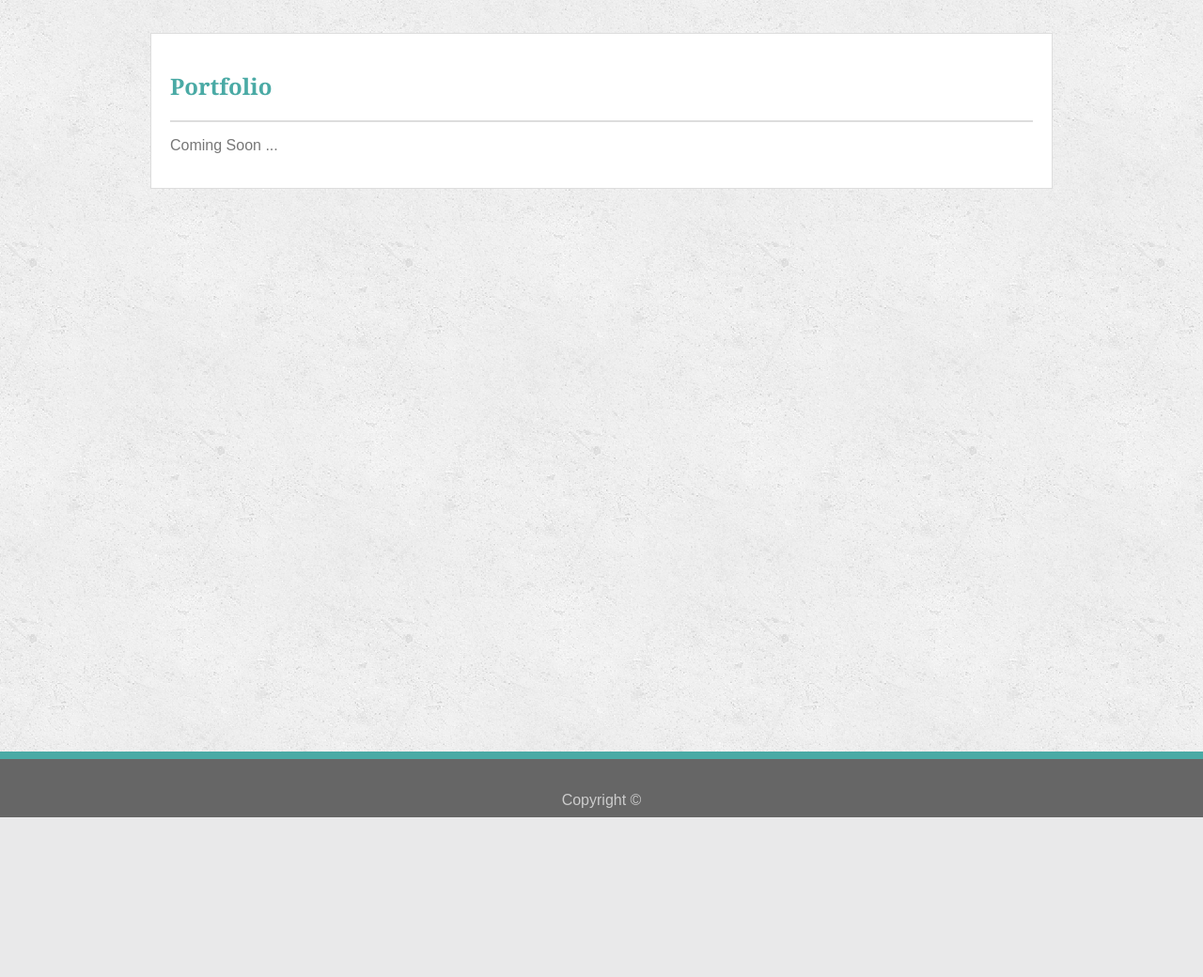
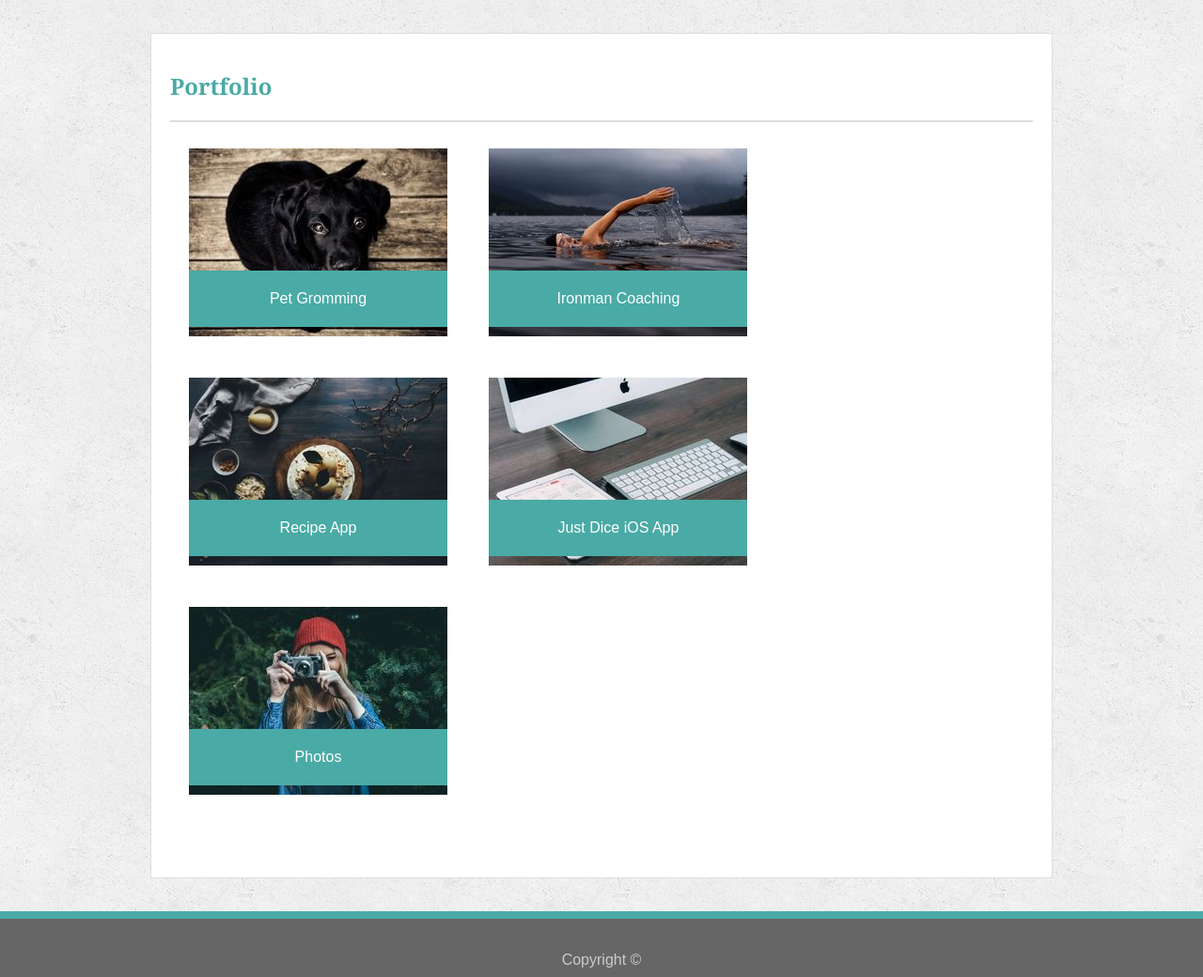
Before and after one commit to plinck/Basic-Portfolio, a PHP site: page /portfolio.html in a window 1280 px wide. Shown: the part 78-1118 px from the top of the page at 94% size. Before the commit the page ends 948 px from the top, so only its background shows below. Run offline with PHP 8.4, Linux system fonts and the light colour scheme.

Commit message:
Finiished Portfolio Page

```diff
--- a/assets/css/style.css
+++ b/assets/css/style.css
@@ -105,7 +105,8 @@ header {
 
     box-shadow: 0 0 8px 8px rgba(176, 224, 238, 1.0);
     border: 1px solid #777777;
-    z-index: 2;  /* Try to put on top of all other nav items */
+    z-index: 2;
+    /* Try to put on top of all other nav items */
 }
 
 .navigation a:active {
@@ -194,7 +195,8 @@ input[type=text],
 textarea {
     width: 100%;
     border-radius: 2px;
-    padding-left: 2px;  /* Since we have a radius */
+    padding-left: 2px;
+    /* Since we have a radius */
 }
 
 input:focus,
@@ -220,10 +222,58 @@ button[type=reset] {
     background: #4aaaa5;
     color: #ffffff;
 }
+
 input[type=submit]:hover,
 button[type=reset]:hover {
     background: yellow;
     color: #777777;
+}
+
+/* Container for all the portfolio items */
+/* This version is using standrad in-line block */
+/* I will also do a flexbox version */
+.portfolio {
+    /*
+    display: flex;
+    flex-flow: row;
+    flex-wrap: wrap;
+    justify-content: left;
+    */
+
+    display: inline-block;
+    overflow: auto;
+    padding: 20px;
+}
+
+/* Each item has an image and a banner with text */
+.portfolio-item {
+    display: inline-block;
+    position: relative;
+    padding: 0px 40px 40px 0px;
+}
+
+/* Constrain img and put on bottom */
+.portfolio-item img {
+    width: 275px;
+    height: 200px;
+    z-index: 1;
+}
+
+/* The banner with the text is absolute so it can go on top of image */
+.portfolio-item div {
+    height: 60px;
+    line-height: 60px;
+    width: 275px;
+    padding: 0;
+    margin: 0px 0px 0 0;
+    position: absolute;
+    left: 0px;
+    top: 130px;
+    text-align: center;
+
+    background-color: #4aaaa5;
+    color: white;
+    z-index: 2;
 }
 
 footer {
--- a/portfolio.html
+++ b/portfolio.html
@@ -39,9 +39,29 @@
         <section id="main-content">
             <h2>Portfolio</h2>
             <hr>
-            <div class= "clearfix">
-                <p>Coming Soon ...</p>
-            </div>
+            <!-- All The Portfolio Items Arranged -->
+            <section class="portfolio">
+                <div class="portfolio-item">
+                    <img src="assets/images/Dog275x200.jpeg">
+                    <div>Pet Gromming</div>
+                </div>
+                <div class="portfolio-item">
+                    <img src="assets/images/Swim275x200.jpeg">
+                    <div>Ironman Coaching</div>
+                </div>
+                <div class="portfolio-item">
+                    <img src="assets/images/Table275x200.jpeg">
+                    <div>Recipe App</div>
+                </div>
+                <div class="portfolio-item">
+                    <img src="assets/images/iMac275x200.jpeg">
+                    <div>Just Dice iOS App</div>
+                </div>
+                <div class="portfolio-item">
+                    <img src="assets/images/TakePhoto275x200.jpeg">
+                    <div>Photos</div>
+                </div>
+            </section>
         </section>
     </div>
     <footer>
```
Also changed, not shown: assets/images/Dog275x200.jpeg (added), assets/images/Macbook275x200.jpeg (added), assets/images/Mtn275x200.jpeg (added), assets/images/Swim275x200.jpeg (added), assets/images/Table275x200.jpeg (added), assets/images/TakePhoto275x200.jpeg (added), assets/images/iMac275x200.jpeg (added).
